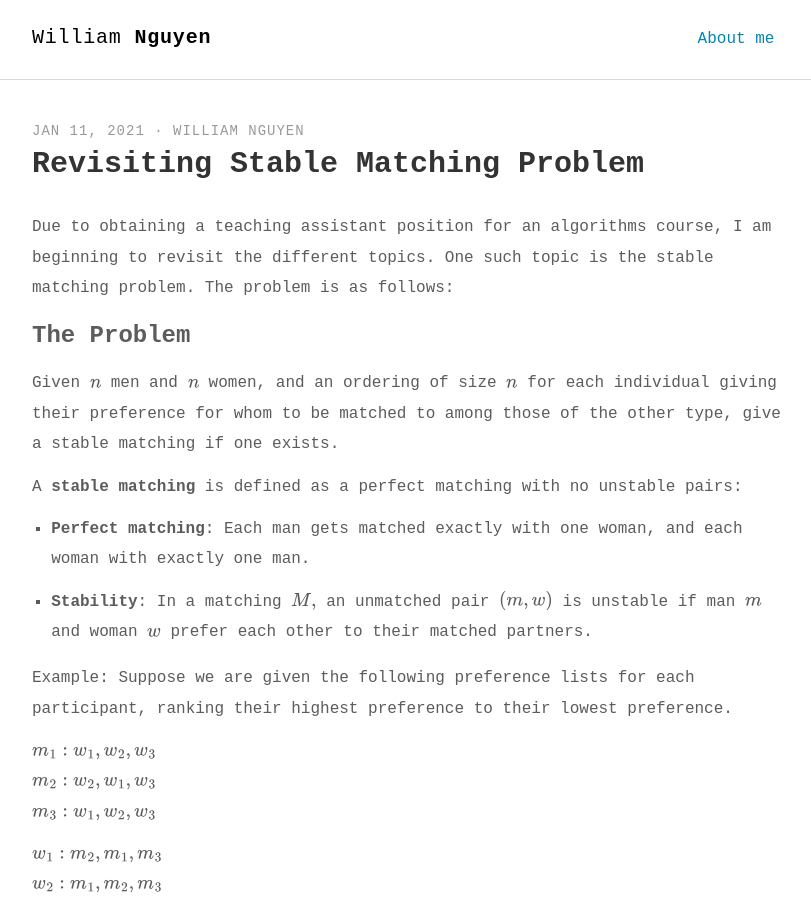
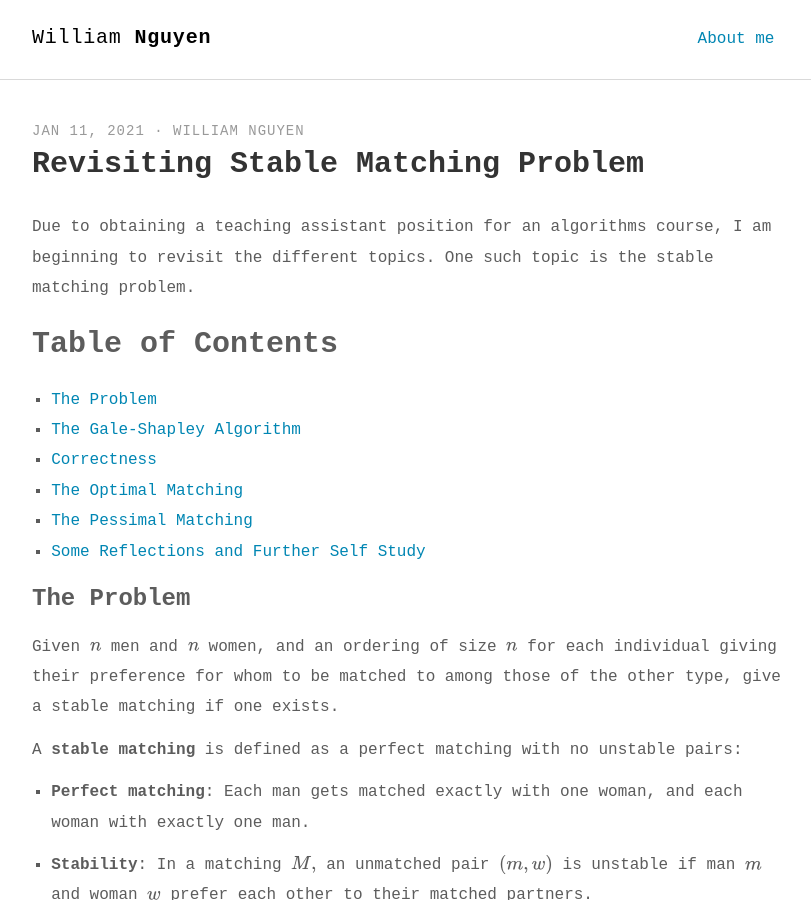
Before and after one commit to williamvietnguyen/williamvietnguyen.github.io, a Jekyll site: the page built from _posts/2021-01-11-stable-matching-problem.md, in a window 1280 px wide and 900 px high. Shown: the whole window, without its empty margins (232-1043 px from the left). Built offline with Jekyll 4.4.1, drawn with Linux system fonts in a browser that asks for light colours; some web fonts are replaced.

Commit message:
Add table of contents

```diff
--- a/_posts/2021-01-11-stable-matching-problem.md
+++ b/_posts/2021-01-11-stable-matching-problem.md
@@ -5,7 +5,16 @@ description: Analysis and explanation of Gale-Shapley
 author: William Nguyen
 ---
 
-Due to obtaining a teaching assistant position for an algorithms course, I am beginning to revisit the different topics. One such topic is the stable matching problem. The problem is as follows:
+Due to obtaining a teaching assistant position for an algorithms course, I am beginning to revisit the different topics. One such topic is the stable matching problem.
+
+# Table of Contents
+
+1. [The Problem](#the-problem)
+2. [The Gale-Shapley Algorithm](#the-gale-shapley-algorithm)
+3. [Correctness](#correctness)
+4. [The Optimal Matching](#the-optimal-matching)
+5. [The Pessimal Matching](#the-pessimal-matching)
+6. [Some Reflections and Further Self Study](#some-reflections-and-further-self-study)
 
 ### The Problem
 
```
